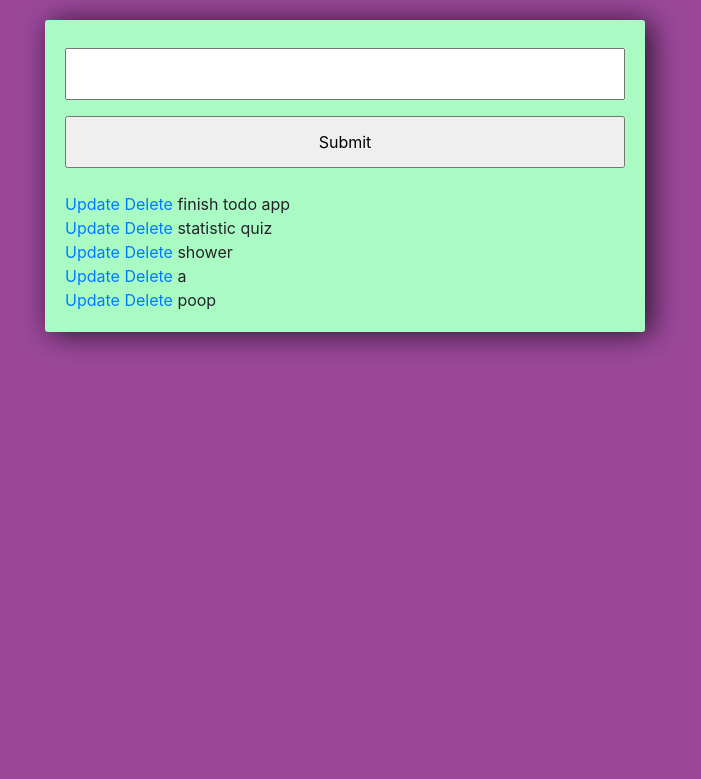
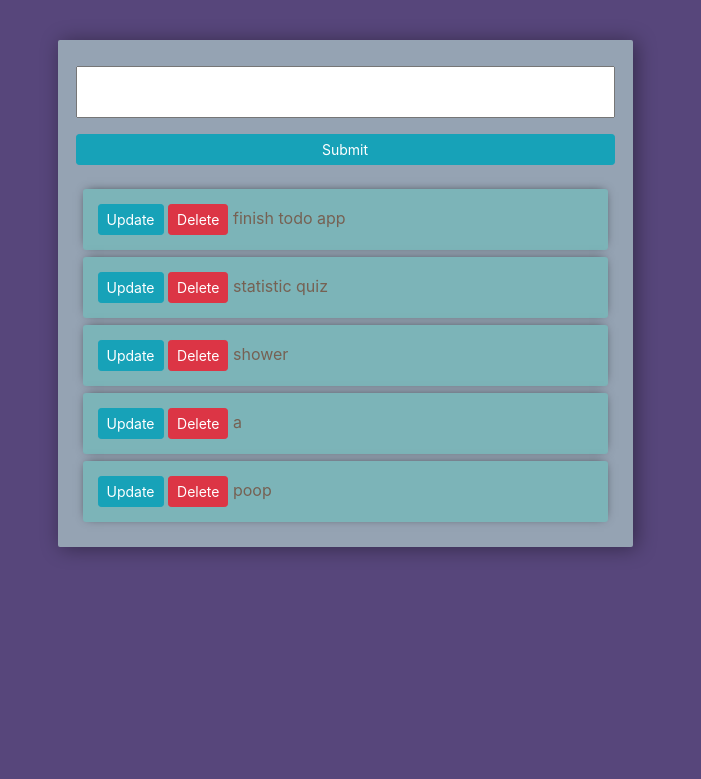
Before and after one commit to alexdwu3/ToDo, a Django app: page / in a window 1280 px wide. Shown: the top 779 px of the page, without its empty margins (295-996 px from the left). Run offline with Django 3.2, Linux system fonts and the light colour scheme; data comes from the database, SQL or seed files in the repository; both versions use the stored data as it was after the commit.

Commit message:
funny colors

```diff
--- a/tasks/templates/tasks/list.html
+++ b/tasks/templates/tasks/list.html
@@ -4,7 +4,7 @@ crossorigin="anonymous">
 
 <style>
     body{
-        background-color: #9B489B;
+        background-color: #57467B;
     }
 
     input{
@@ -16,24 +16,24 @@ crossorigin="anonymous">
 
 
     .submit{
-        background-color: #82FF9E;
+        background-color: #7CB4B8;
     }
 
     .center-column{
-        width:600px;
-        margin: 20px auto;
-        padding: 20px;
-        background-color:#A9FBC3;
-        border-radius: 3px;
-        box-shadow: 6px 2px 30px 0px rgba(0,0,0,0.75);
+        width:575px;
+        margin: 40px auto;
+        padding: 18px;
+        background-color:#95A3B3;
+        border-radius: 2px;
+        box-shadow: 3.20px 1.25px 20px 0px rgba(0,0,0,0.40);
     }
 
-    .item-row{
-        background-color: #82FF9E;
-        margin: 10px;
-        padding: 10px;
+    .taskRow{
+        background-color: #7CB4B8;
+        margin: 7px;
+        padding: 15px;
         border-radius: 3px;
-        color: #82FF9E;
+        color: #766153;
         font-size: 16px;
         box-shadow: 0px -1px 10px -4px rgba(0,0,0,0.75);
     }
@@ -49,20 +49,20 @@ crossorigin="anonymous">
     <form method="POST" action="/">
             {%csrf_token%} <!--needed security-->
             {{form.title}}
-            <input type="submit" name="Create Task">
+            <input class="btn btn-sm btn-info" type="submit" name="Create Task">
     </form>
 
 
 
     {% for task in tasks %}
-        <div>
-            <a href="{% url 'update_task' task.id %}">Update</a>
-            <a href="{% url 'delete' task.id %}">Delete</a>
+        <div class="taskRow">
+            <a class="btn btn-sm btn-info" href="{% url 'update_task' task.id %}">Update</a>
+            <a class="btn btn-sm btn-danger" href="{% url 'delete' task.id %}">Delete</a>
 
             {%if task.complete == True%}
             <strike> {{task}}</strike>
             {%else%}
-            <span>{{task}}</span>
+            <span padding: 10px>{{ task}}</span>
             {%endif%}
         </div>
     {% endfor %}
```
Also changed, not shown: db.sqlite3.
